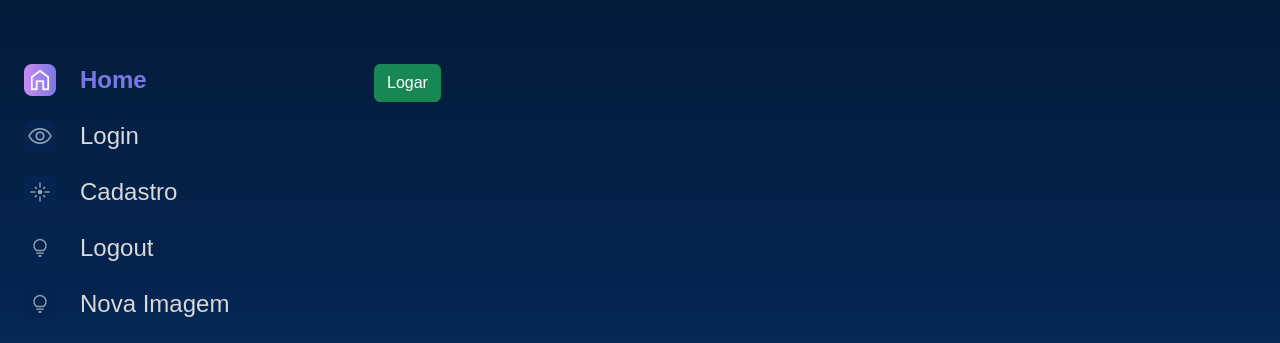
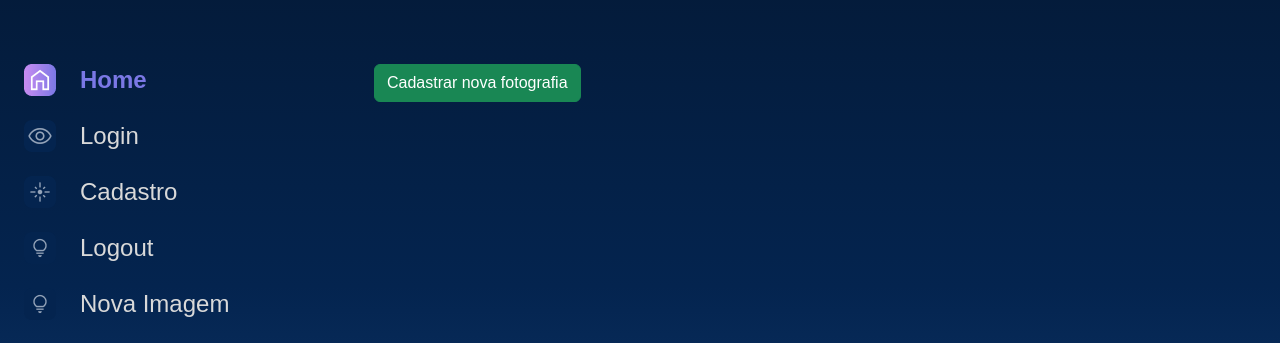
Before and after one commit to danielcosta010/Django--CRUD, a Django app: template templates/galeria/nova_imagem.html in a window 1280 px wide. Shown: the part 114-457 px from the top of the page. Run offline with Django 3.2, Linux system fonts and the light colour scheme; the template is opened without the code that fills it, so the values that code supplies are empty.

Commit message:
Ajustando formulario de cadastro

```diff
--- a/templates/galeria/nova_imagem.html
+++ b/templates/galeria/nova_imagem.html
@@ -2,7 +2,7 @@
 {% load static %}
 {% block content %}
             <section class="galeria" style="margin-left: 5em">
-                <form action="{% url 'login' %}" method="POST">
+                <form action="{% url 'nova_imagem' %}" method="POST" enctype="multipart/form-data">
                     {% csrf_token %}
                     <div class="row">
                         {% for field in form.visible_fields %}
@@ -13,7 +13,7 @@
                         {% endfor %}
                     </div>
                     <div>
-                        <button type="submit" class="btn btn-success col-12" style="padding: top 5px;">Logar</button>
+                        <button type="submit" class="btn btn-success col-12" style="padding: top 5px;">Cadastrar nova fotografia</button>
                     </div>
                 </form>
             </section>
```
